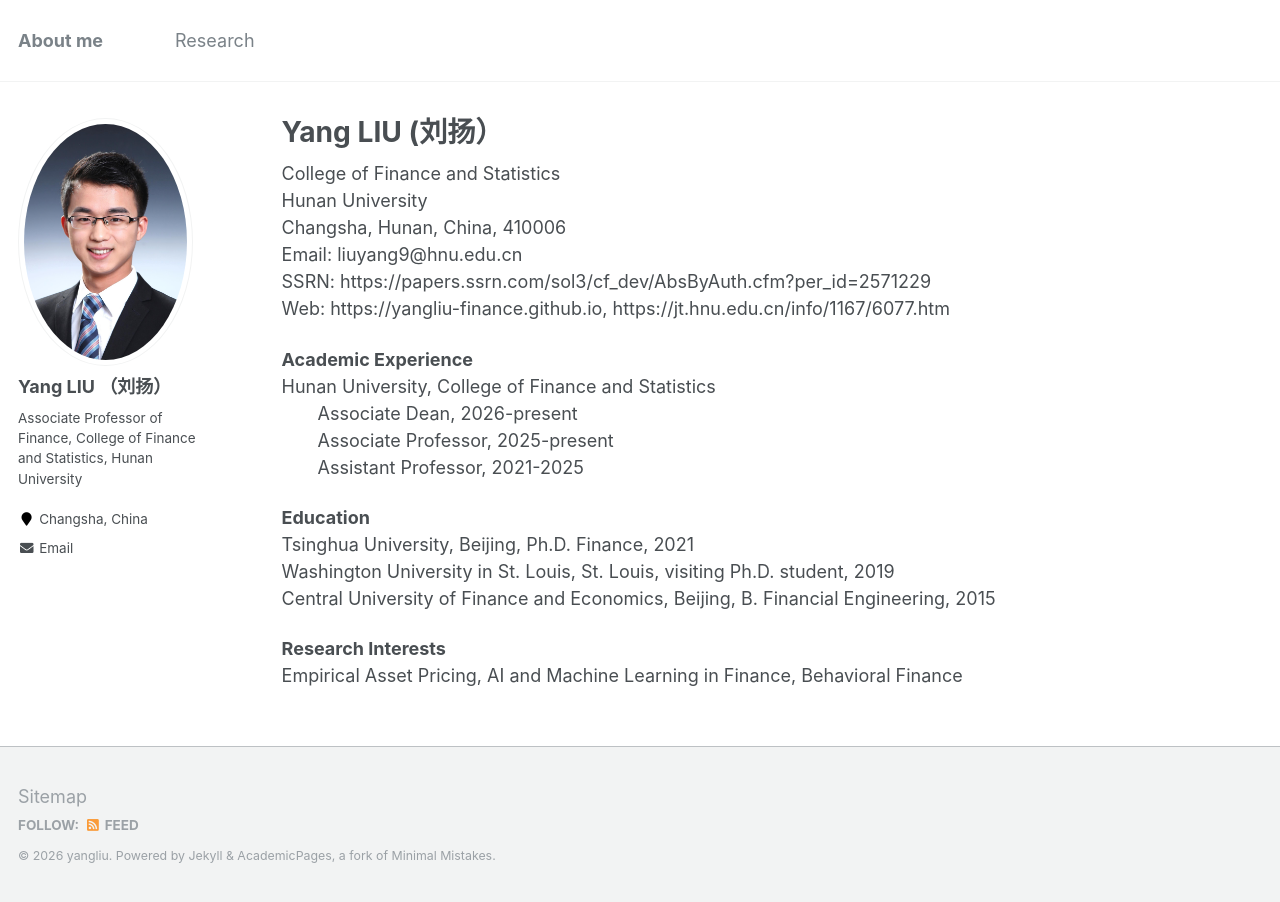
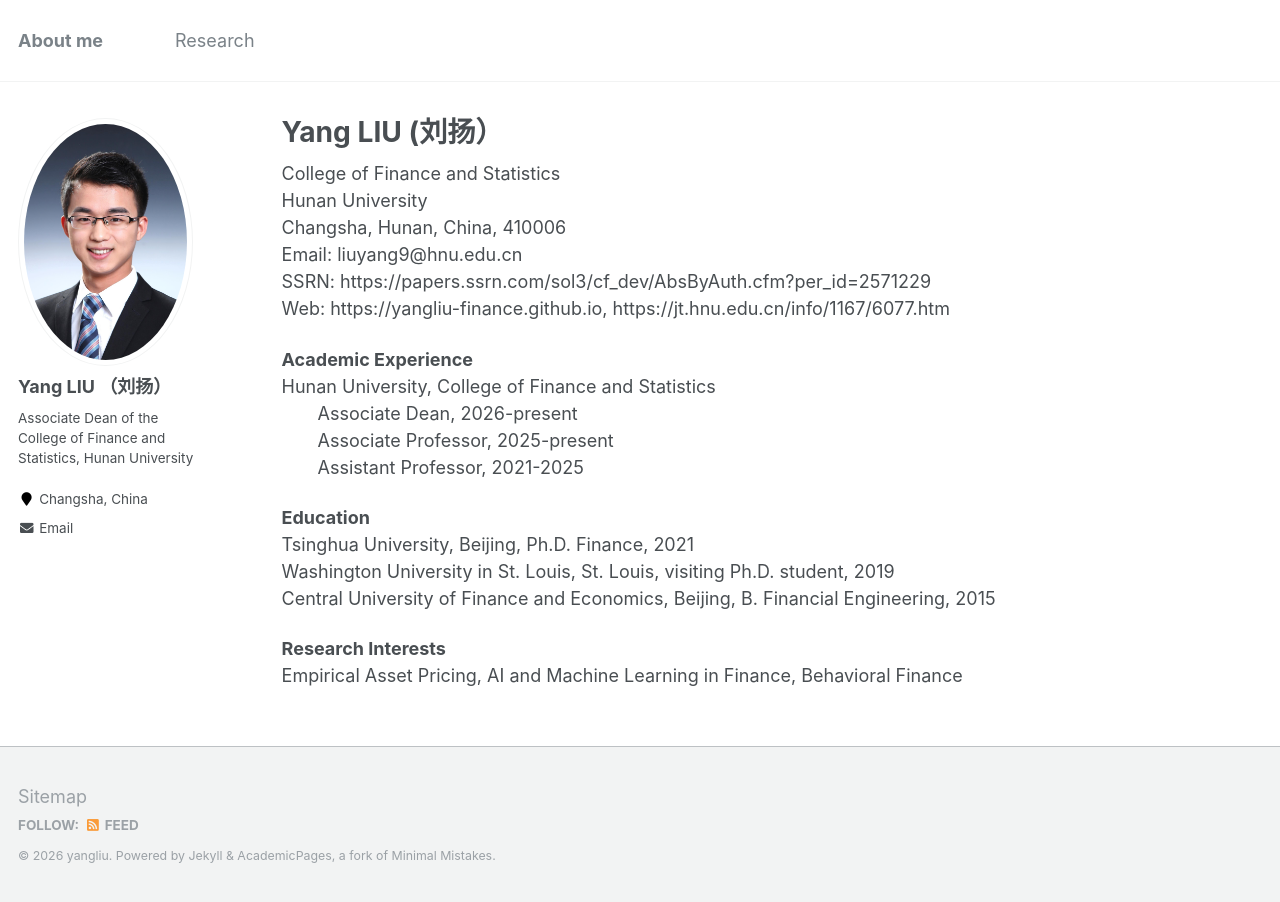
Before and after one commit to yangliu-finance/yangliu-finance.github.io, a Jekyll site: the page built from _pages/about.md, in a window 1280 px wide. Built offline with Jekyll 4.4.1, drawn with Linux system fonts in a browser that asks for light colours.

Commit message:
Update _config.yml

```diff
--- a/_config.yml
+++ b/_config.yml
@@ -82,7 +82,7 @@ analytics:
 author:
   name             : "Yang LIU （刘扬）"
   avatar           : "Photo_Yang.jpg"
-  bio              : "Associate Professor of Finance, College of Finance and Statistics, Hunan University" #  in STL Econometrics · Statistics · ML
+  bio              : "Associate Dean of the College of Finance and Statistics, Hunan University" #  in STL Econometrics · Statistics · ML
   location         : "Changsha, China" # "Washington University in St. Louis"
   employer         : # "http://www.sem.tsinghua.edu.cn/en/"
   pubmed           : # "https://www.ncbi.nlm.nih.gov/pubmed/?term=john+snow"
```
